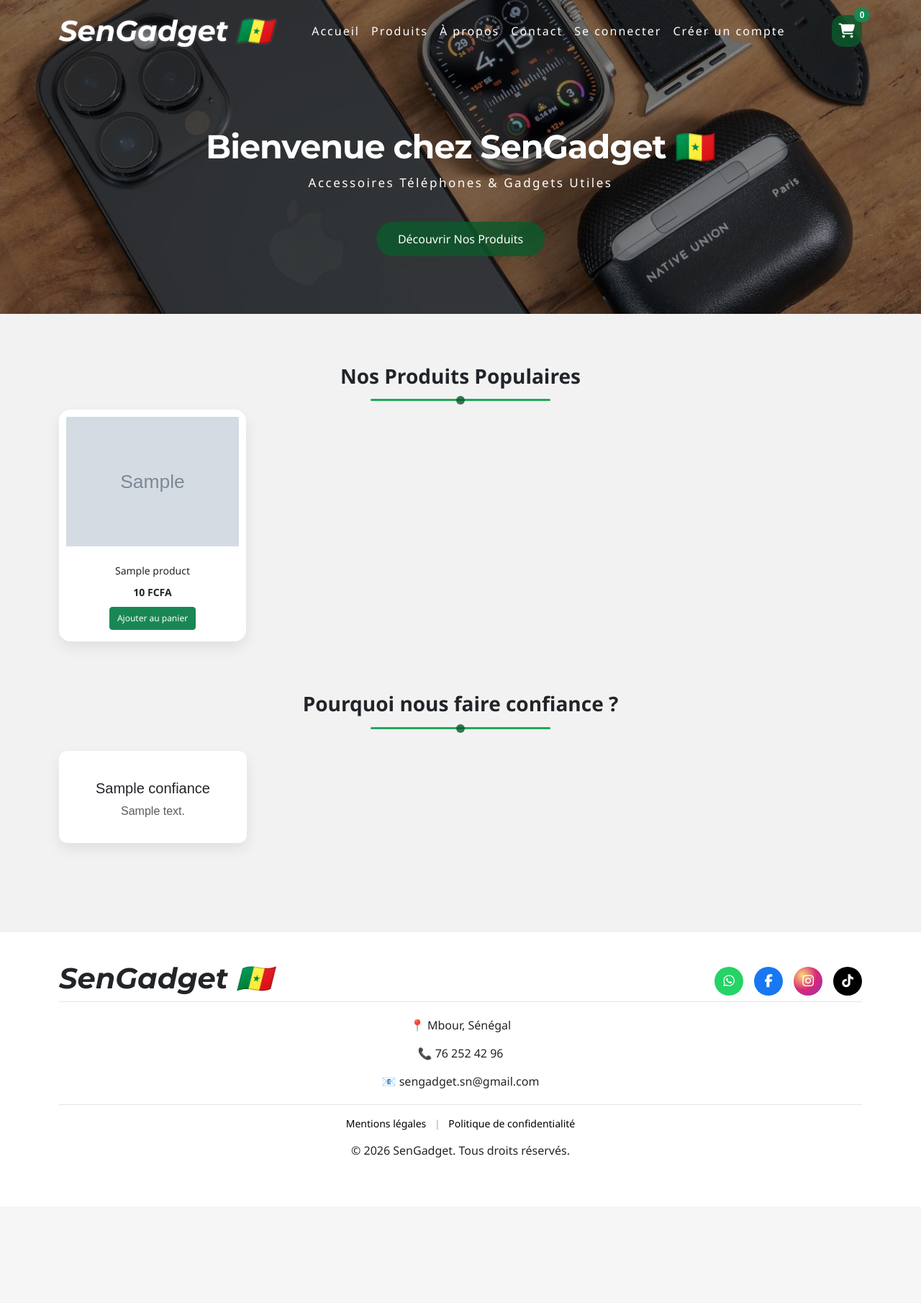
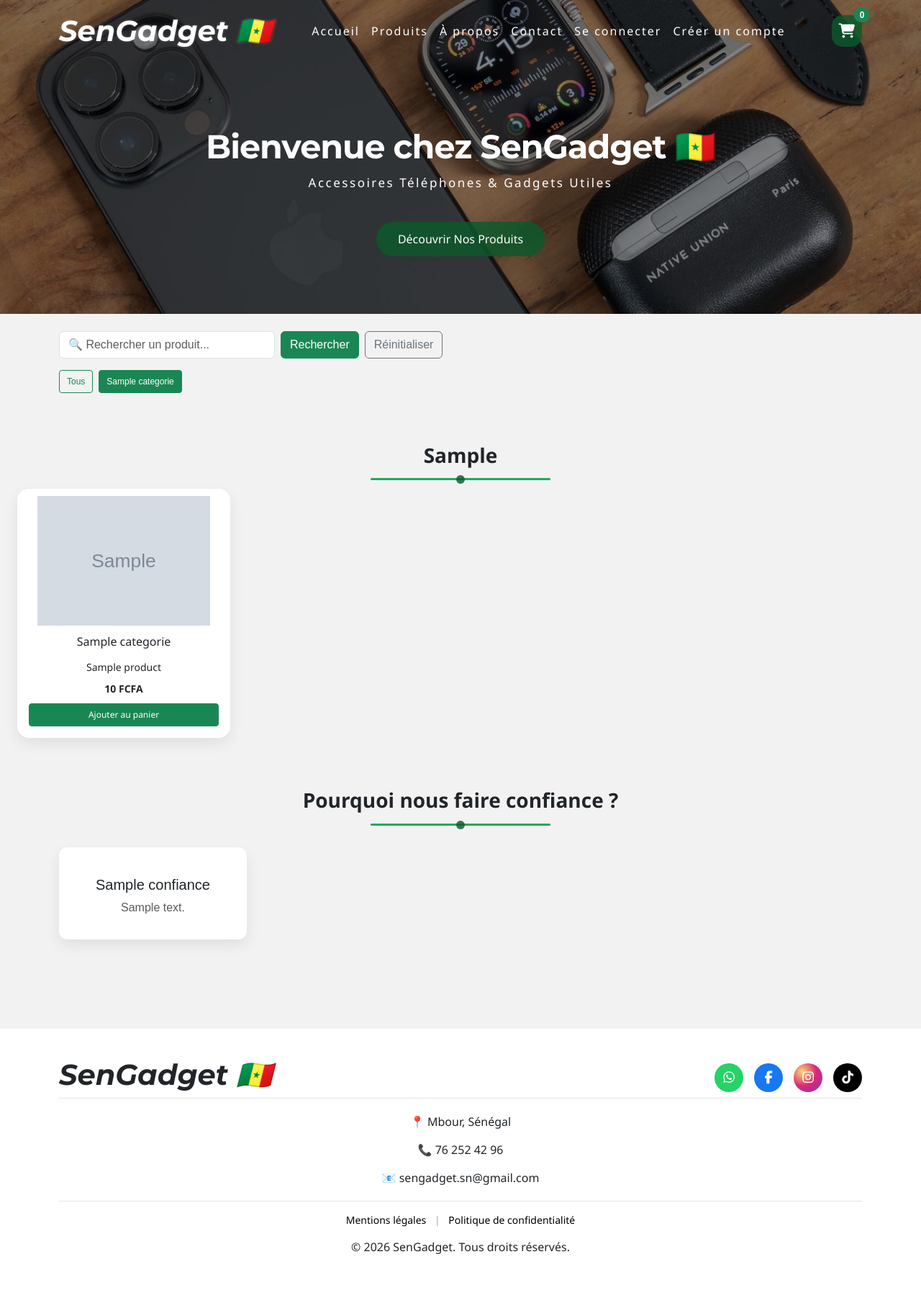
Before and after one commit to ASLIH313/SenGadget, a Django app: a page that uses shop/templates/shop/index.html in a window 1280 px wide. Shown: the whole page at 72% size. Before the commit the page ends 1608 px from the top, so only its background shows below. Run offline with Django 5.2, Linux system fonts and the light colour scheme; tables that the repository leaves empty hold one stand-in row (values such as "Sample post"); grey boxes marked "Sample" are stand-in pictures.

Commit message:
feat: recherche produits + catégories avec filtres

```diff
--- a/shop/admin.py
+++ b/shop/admin.py
@@ -1,5 +1,5 @@
 from django.contrib import admin
-from .models import Product, Panier, ElementPanier, Commande, ElementCommande, Commentaire, Confiance
+from .models import Product, Panier, ElementPanier, Commande, ElementCommande, Commentaire, Confiance, Categorie
 
 
 # permettre a admiin d'ajouter ces produits
@@ -10,3 +10,4 @@
 admin.site.register(ElementCommande)
 admin.site.register(Commentaire)
 admin.site.register(Confiance)
+admin.site.register(Categorie)
--- a/shop/models.py
+++ b/shop/models.py
@@ -2,16 +2,38 @@
 from django.contrib.auth.models import User
 
 
-#le model produit
+#le model categorie pour classer les produits en fonction de leur type
+class Categorie(models.Model):
+    nom = models.CharField(max_length=100)
+    slug = models.SlugField(unique=True)
+
+    def __str__(self):
+        return self.nom
+
+    class Meta:
+        verbose_name = "Catégorie"
+        verbose_name_plural = "Catégories"
+
+#le model produit stocke les infos de chaque produit et la categorie a laquelle il appartient
 class Product(models.Model):
     name = models.CharField(max_length=100)
     price = models.PositiveIntegerField()
     description = models.TextField()
     image = models.ImageField(upload_to='products/', null=True, blank=True)
     stock = models.PositiveIntegerField(default=0)
+    # NOUVEAU
+    categorie = models.ForeignKey(
+        Categorie,
+        on_delete=models.SET_NULL,
+        null=True,
+        blank=True,
+        related_name='produits'
+    )
 
     def __str__(self):
         return self.name
+
+
 
 
 
--- a/shop/static/shop/css/style.css
+++ b/shop/static/shop/css/style.css
@@ -577,6 +577,8 @@
                         height: 180px;
                     }
 
+
+
                     .footer-top{
                         flex-direction: column;
                         gap: 20px;
--- a/shop/templates/shop/index.html
+++ b/shop/templates/shop/index.html
@@ -2,7 +2,7 @@
 
 {% block hero %}
     <div class="hero">
-            <h1>Bienvenue  chez SenGadget 🇸🇳</h1>
+        <h1>Bienvenue chez SenGadget 🇸🇳</h1>
         <p>Accessoires Téléphones & Gadgets Utiles</p>
         <a href="#produits" class="btn btn-success">
             Découvrir Nos Produits
@@ -12,25 +12,89 @@
 
 {% block content %}
 
-        <!-- PRODUITS -->
-        <div class="container" id="produits">
-            <h2 class="section-title">Nos Produits Populaires</h2>
+    <!-- RECHERCHE + FILTRES (container séparé) -->
+    <div class="container mt-4">
+        <form method="GET" action="{% url 'home' %}">
+            <div class="d-flex gap-2 flex-wrap align-items-center">
+                <input
+                    type="text"
+                    name="q"
+                    value="{{ recherche|default:'' }}"
+                    placeholder="🔍 Rechercher un produit..."
+                    class="form-control"
+                    style="max-width: 300px;"
+                >
+                <button type="submit" class="btn btn-success">Rechercher</button>
+                {% if recherche or categorie_active %}
+                    <a href="{% url 'home' %}" class="btn btn-outline-secondary">Réinitialiser</a>
+                {% endif %}
+            </div>
 
-            <div class="row g-4">
+            {% if categories %}
+            <div class="d-flex gap-2 flex-wrap mt-3">
+                <a href="{% url 'home' %}{% if recherche %}?q={{ recherche }}{% endif %}"
+                   class="btn btn-sm {% if not categorie_active %}btn-success{% else %}btn-outline-success{% endif %}">
+                    Tous
+                </a>
+                {% for cat in categories %}
+                <a href="?categorie={{ cat.slug }}{% if recherche %}&q={{ recherche }}{% endif %}"
+                   class="btn btn-sm {% if categorie_active == cat.slug %}btn-success{% else %}btn-outline-success{% endif %}">
+                    {{ cat.nom }}
+                </a>
+                {% endfor %}
+            </div>
+            {% endif %}
+        </form>
+    </div>
+
+    <!-- PRODUITS (container full-width) -->
+    <div class="container-fluid px-4 mt-2" id="produits">
+
+        <h2 class="section-title">
+            {% if recherche %}
+                Résultats pour "{{ recherche }}"
+            {% elif categorie_active %}
+                {{ categorie_active|capfirst }}
+            {% else %}
+                Nos Produits Populaires
+            {% endif %}
+        </h2>
+
+        {% if not products %}
+        <div class="text-center py-5">
+            <i class="fas fa-search fa-3x text-muted mb-3"></i>
+            <p class="text-muted">Aucun produit trouvé.</p>
+            <a href="{% url 'home' %}" class="btn btn-success mt-2">Voir tous les produits</a>
+        </div>
+        {% endif %}
+
+        <div class="row g-3">
             {% for product in products %}
-                <div class="col-6 col-md-4 col-lg-3 d-flex">
+            <div class="col-6 col-md-3">
                 <a href="{% url 'detail_produit' product.id %}" class="text-decoration-none text-dark">
                     <div class="card-product">
                         {% if product.image %}
-                            <img src="{{ product.image.url }}" class="product-img">
+                        <img src="{{ product.image.url }}" alt="{{ product.name }}">
+                        {% endif %}
+
+                        {% if product.categorie %}
+                        <span class="badge-categorie">{{ product.categorie.nom }}</span>
                         {% endif %}
 
                         <div class="p-3">
                             <h6>{{ product.name }}</h6>
                             <p class="price">{{ product.price }} FCFA</p>
-                                <a href="{% url 'ajouter_au_panier' product.id %}" class="btn btn-success btn-sm">
+                            {% if product.stock > 0 %}
+                            <a href="{% url 'ajouter_au_panier' product.id %}"
+                               class="btn btn-success btn-sm w-100"
+                               onclick="event.stopPropagation()">
                                 Ajouter au panier
                             </a>
+                            {% else %}
+                            <button class="btn btn-secondary btn-sm w-100" disabled>
+                                Rupture de stock
+                            </button>
+                            {% endif %}
                         </div>
                     </div>
                 </a>
@@ -39,9 +103,8 @@
         </div>
     </div>
 
-
-        <!-- SECTION NOUS FAIRE CONFIANCE -->
-        <div class="container mb-5" id="confiance">
+    <!-- SECTION CONFIANCE -->
+    <div class="container mb-5 mt-5" id="confiance">
         <h2 class="section-title text-center mb-5">Pourquoi nous faire confiance ?</h2>
         <div class="row text-center list">
             {% for item in confiance_list %}
--- a/shop/views.py
+++ b/shop/views.py
@@ -1,9 +1,9 @@
 from django.shortcuts import render, redirect, get_object_or_404
-from .models import Product, Panier, ElementPanier, Commande, ElementCommande, Commentaire, Confiance
 from django.core.mail import send_mail
 from django.contrib import messages
 import threading
-from django.db.models import Avg, Sum, Prefetch
+from django.db.models import Avg, Sum, Prefetch, Q
+from .models import Product, Panier, ElementPanier, Commande, ElementCommande, Commentaire, Confiance, Categorie
 from django.contrib.auth.decorators import login_required
 from django.utils import timezone
 from django.contrib.admin.views.decorators import staff_member_required
@@ -11,7 +11,6 @@
 from datetime import timedelta
 from django.contrib.auth import login
 from .forms import InscriptionForm
-
 
 # ─── Utilitaire panier ────────────────────────────────────────────────────────
 
@@ -58,12 +57,29 @@
 
 def home(request):
     products = Product.objects.all()
+    categories = Categorie.objects.all()
+
+    recherche = request.GET.get('q')
+    categorie_slug = request.GET.get('categorie')
+
+    if recherche:
+        products = products.filter(
+            Q(name__icontains=recherche) |
+            Q(description__icontains=recherche)
+        )
+
+    if categorie_slug:
+        products = products.filter(categorie__slug=categorie_slug)
+
     confiance_list = Confiance.objects.all()
+
     return render(request, 'shop/index.html', {
         'products': products,
+        'categories': categories,
+        'recherche': recherche,
+        'categorie_active': categorie_slug,
         'confiance_list': confiance_list,
     })
-
 
 def panier(request):
     panier = get_panier(request)
```
Also changed, not shown: shop/migrations/0015_categorie_product_categorie.py (added). Lines whose indentation alone changed are shown as unchanged.
